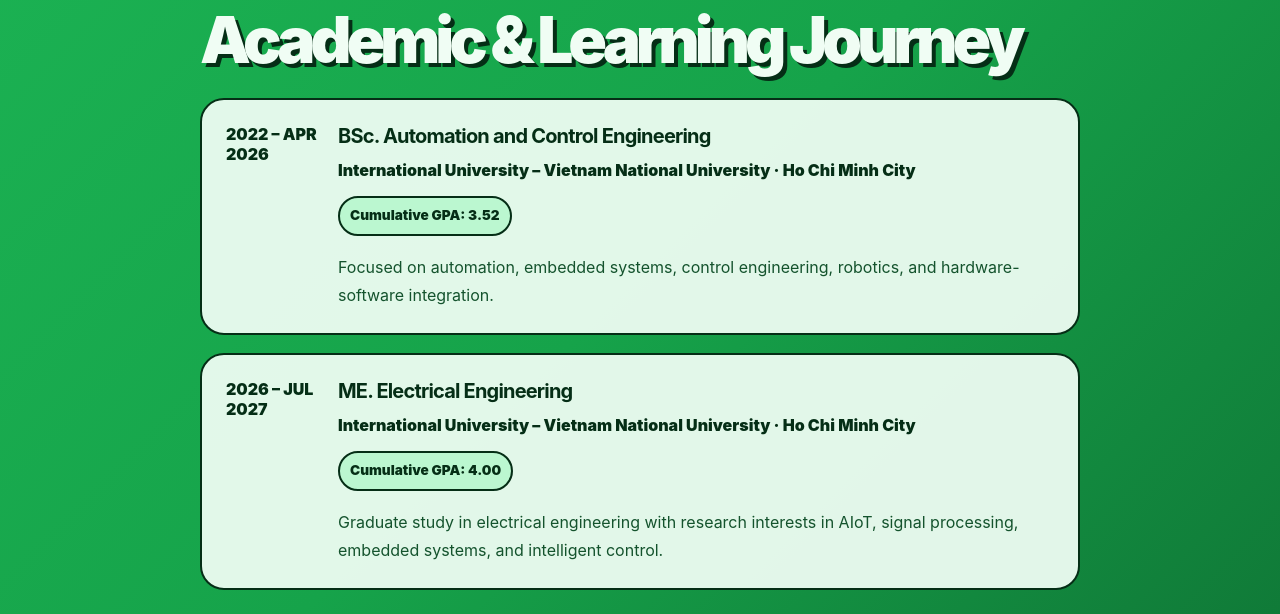
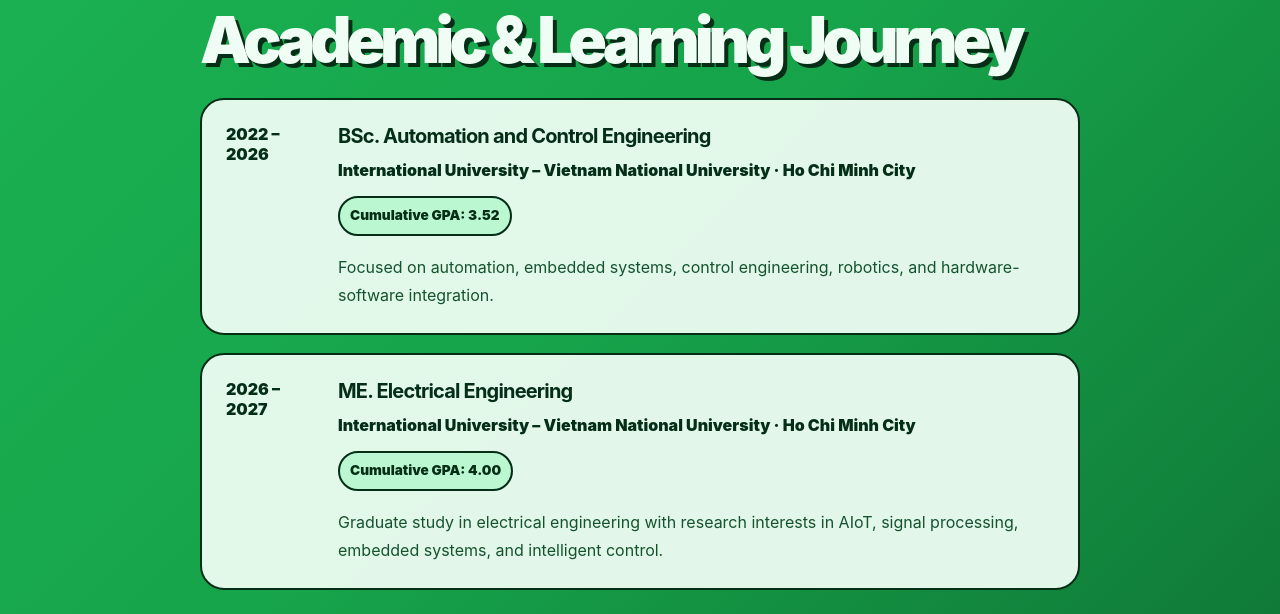
Before and after one commit to doanminh2203/portfolio, a React app: page / in a window 1280 px wide. Shown: the part 1400-2014 px from the top of the page. Built offline with nearby package versions, Linux system fonts and the light colour scheme; no server answers; the HTML template or start-up script is replaced by a standard one.

Commit message:
update app.jsx

```diff
--- a/src/App.jsx
+++ b/src/App.jsx
@@ -21,7 +21,7 @@
 
 const educationItems = [
   {
-    period: '2022 – Apr 2026',
+    period: '2022 – 2026',
     degree: 'BSc. Automation and Control Engineering',
     school: 'International University – Vietnam National University',
     location: 'Ho Chi Minh City',
@@ -30,7 +30,7 @@
       'Focused on automation, embedded systems, control engineering, robotics, and hardware-software integration.',
   },
   {
-    period: '2026 – Jul 2027',
+    period: '2026 – 2027',
     degree: 'ME. Electrical Engineering',
     school: 'International University – Vietnam National University',
     location: 'Ho Chi Minh City',
```
